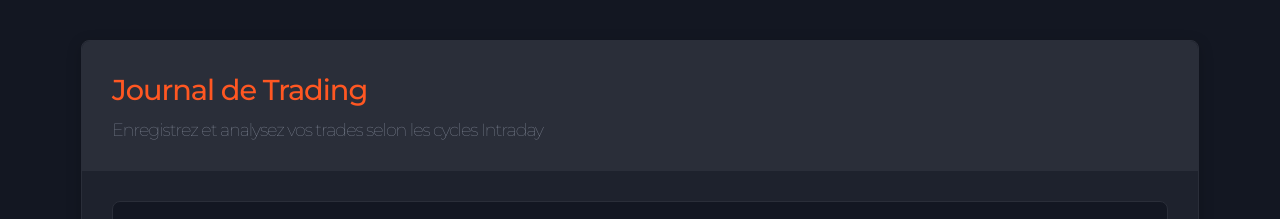
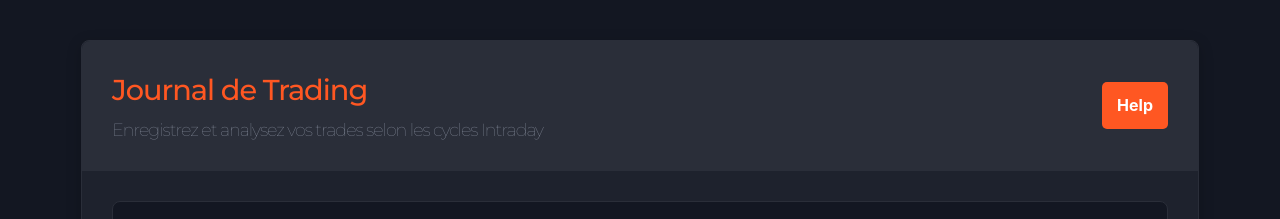
Before and after one commit to tithix/trading_journal, a plain HTML site: page index.html in a window 1280 px wide. Shown: the top 219 px of the page. Drawn offline with Linux system fonts and the light colour scheme.

Commit message:
Update index.html

```diff
--- a/index.html
+++ b/index.html
@@ -4,7 +4,7 @@
 <head>
     <meta charset="UTF-8">
     <meta name="viewport" content="width=device-width, initial-scale=1.0">
-    <title>Trading Journal | AMED</title>
+    <title>Journal de Trading AMED</title>
     <link rel="preconnect" href="https://fonts.googleapis.com">
     <link rel="preconnect" href="https://fonts.gstatic.com" crossorigin>
     <link href="https://fonts.googleapis.com/css2?family=Montserrat:wght@100;200;400;500&display=swap" rel="stylesheet">
@@ -51,6 +51,13 @@
             border-top-left-radius: 8px;
             border-top-right-radius: 8px;
             border-bottom: 1px solid var(--border-color);
+            display: flex;
+            justify-content: space-between;
+            align-items: center;
+        }
+
+        .header-content {
+            text-align: left;
         }
 
         header h1 {
@@ -69,6 +76,30 @@
             font-family: 'Montserrat', sans-serif;
             font-weight: 100;
             letter-spacing: -1px;
+        }
+
+        .header-nav {
+            display: flex;
+            gap: 15px;
+        }
+
+        .help-button {
+            background-color: var(--accent-blue);
+            color: white;
+            border: none;
+            padding: 10px 15px;
+            border-radius: 5px;
+            cursor: pointer;
+            font-weight: bold;
+            text-decoration: none;
+            transition: background-color 0.2s;
+            display: inline-flex;
+            align-items: center;
+            justify-content: center;
+        }
+
+        .help-button:hover {
+            background-color: #E64A19;
         }
 
         main {
@@ -195,6 +226,7 @@
             gap: 5px;
             text-align: center;
         }
+        }
 
         .calendar-day-name {
             font-weight: bold;
@@ -216,6 +248,7 @@
             transition: background-color 0.2s;
             position: relative;
             /* Added for absolute positioning of week number */
+        }
         }
 
         .calendar-day:hover {
@@ -609,8 +642,13 @@
 <body>
     <div class="container">
         <header>
-            <h1>Journal de Trading</h1>
-            <p>Enregistrez et analysez vos trades selon les cycles Intraday</p>
+            <div class="header-content">
+                <h1>Journal de Trading</h1>
+                <p>Enregistrez et analysez vos trades selon les cycles Intraday</p>
+            </div>
+            <nav class="header-nav">
+                <a href="journal_help.html" class="help-button">Help</a>
+            </nav>
         </header>
         <main>
             <section class="calendar-container">
```
